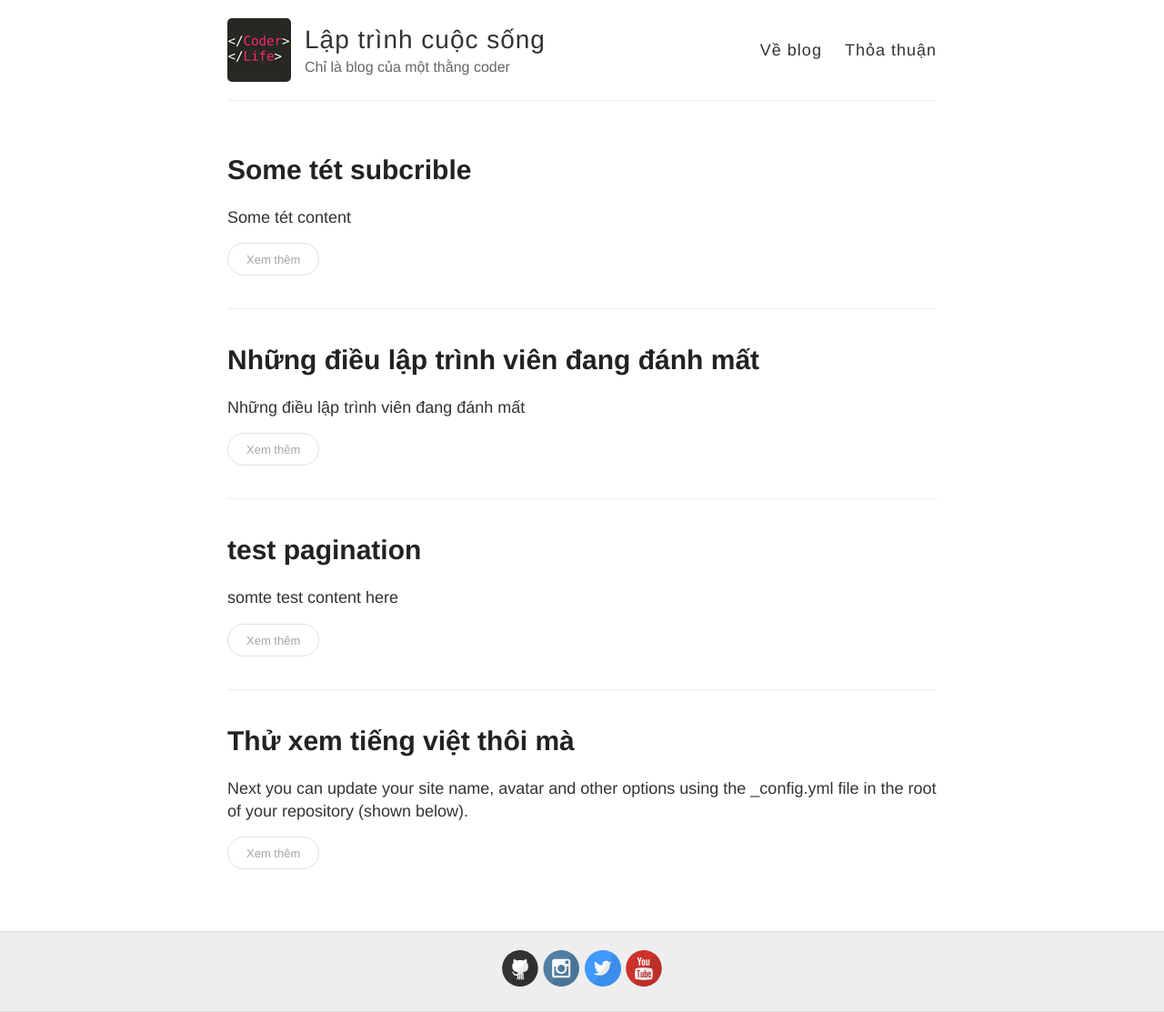
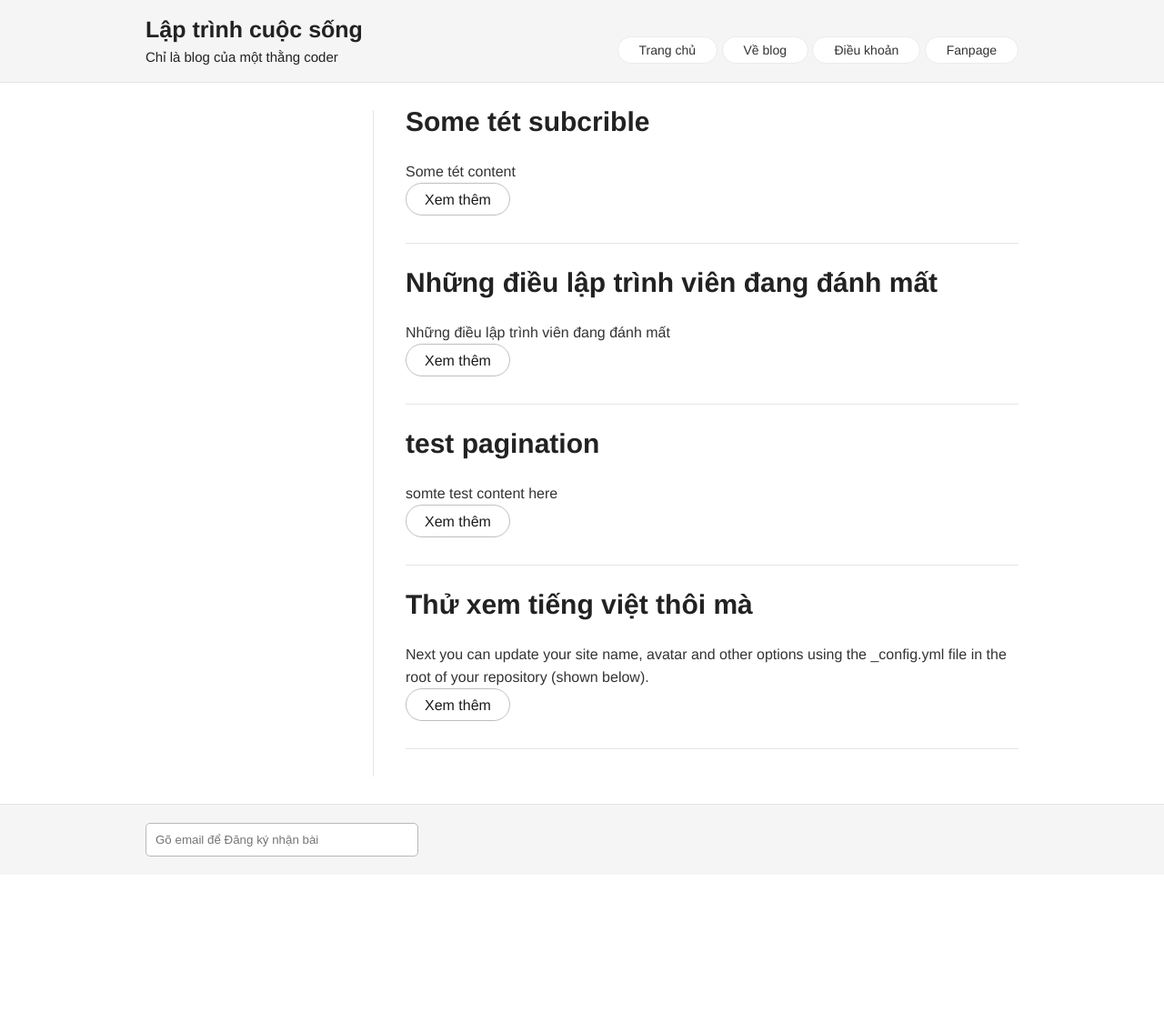
Before and after one commit to nguyentest/laptrinhcuocsong, a Jekyll site: the page built from index.html, in a window 1280 px wide. Shown: the whole page at 91% size. Built offline with Jekyll 4.4.1, drawn with Linux system fonts in a browser that asks for light colours; the list of posts is cut into pages by our own code; after the commit the page ends 962 px from its top, so only the background shows below that.

Commit message:
new template

```diff
--- /dev/null
+++ b/_includes/footer.html
@@ -0,0 +1,11 @@
+	<div class="clear"></div>
+</div>
+<div id="footer-outer">
+	<div id="footer" class="container">
+		<form>
+			<input type="text" placeholder="Gõ email để Đăng ký nhận bài">
+		</form>
+	</div>
+</div>
+</body>
+</html>
--- /dev/null
+++ b/_includes/header.html
@@ -0,0 +1,27 @@
+<!DOCTYPE HTML>
+<html>
+<head>
+	<title>{% if page.title %}{{ page.title }} – {% endif %}{{ site.name }} – {{ site.description }}</title>
+	<meta content='index, follow' name='robots'/>
+	<meta name="viewport" content="width=device-width, initial-scale=1">
+    <meta content='text/html; charset=UTF-8' http-equiv='Content-Type'/>
+    <meta content='Bùi văn nguyện, bui van nguyen, blog của Bùi văn Nguyện, tôi dám nghĩ khác, cười nhạt' name='keywords'/>
+    <meta content='Website chính thức của Bùi văn Nguyện, tôi dám nghĩ khác. Tôi chỉ là một người đam mê máy tính và thế giới web, tôi hâm mộ Google, facebook cũng như mọi website mang lại lợi ích và kết nối mọi người.' name='description'/>
+    <meta http-equiv="Cache-control" content="public">
+    <link rel='stylesheet' type='text/css' href='style.css'>
+    <link rel="alternate" type="application/rss+xml" title="{{ site.name }} - {{ site.description }}" href="{{ site.baseurl }}/feed.xml" />
+</head>
+<body>
+<div id="header-outer">
+	<div id="header" class="container">
+		<h1><a href="#">{{ site.name }}</a><span>{{ site.description }}</span></h1>
+		<ul>
+			<li><a href="#">Trang chủ</a></li>
+			<li><a href="#">Về blog</a></li>
+			<li><a href="#">Điều khoản</a></li>
+			<li><a href="#">Fanpage</a></li>
+		</ul>
+		<div class="clear"></div>
+	</div>
+</div>
+<div id="main" class="container">
--- a/_layouts/default.html
+++ b/_layouts/default.html
@@ -1,51 +1,5 @@
-<!DOCTYPE html>
-<html>
-  <head>
-    <title>{% if page.title %}{{ page.title }} – {% endif %}{{ site.name }} – {{ site.description }}</title>
-
-    {% include meta.html %}
-
-    <!--[if lt IE 9]>
-      <script src="http://html5shiv.googlecode.com/svn/trunk/html5.js"></script>
-    <![endif]-->
-
-    <link rel="stylesheet" type="text/css" href="{{ site.baseurl }}/style.css" />
-    <link rel="alternate" type="application/rss+xml" title="{{ site.name }} - {{ site.description }}" href="{{ site.baseurl }}/feed.xml" />
-
-    <!-- Created with Jekyll Now - http://github.com/barryclark/jekyll-now -->
-  </head>
-
-  <body>
-    <div class="wrapper-masthead">
-      <div class="container">
-        <header class="masthead clearfix">
-          <a href="{{ site.baseurl }}/" class="site-avatar"><img src="{{ site.avatar }}" /></a>
-
-          <div class="site-info">
-            <h1 class="site-name"><a href="{{ site.baseurl }}/">{{ site.name }}</a></h1>
-            <p class="site-description">{{ site.description }}</p>
-          </div>
-
-          <nav>
-            <a href="{{ site.baseurl }}/gioi-thieu.html">Về blog</a>
-            <a href="{{ site.baseurl }}/thoa-thuan.html">Thỏa thuận</a>
-          </nav>
-        </header>
-      </div>
-    </div>
-
-    <div id="main" role="main" class="container">
-      {{ content }}
-    </div>
-
-    <div class="wrapper-footer">
-      <div class="container">
-        <footer class="footer">
-          {% include svg-icons.html %}
-        </footer>
-      </div>
-    </div>
-
-    {% include analytics.html %}
-  </body>
-</html>
+{% include header.html %}
+<div id="content">
+{{ content }}
+</div><!-- end #content -->
+{% include footer.html %}
--- a/_layouts/post.html
+++ b/_layouts/post.html
@@ -10,7 +10,6 @@ layout: default
 
   <div class="entry">
     {{ content }}
-    {{ page.categories }}
     <div class="social-share">
         <span class='st_facebook_large' displayText='Facebook'></span>
         <span class='st_googleplus_large' displayText='Google +'></span>
--- /dev/null
+++ b/style.css
@@ -0,0 +1,280 @@
+/***************/
+/* RESET CSS
+/***************/
+
+html, body, div, span, applet, object, iframe,
+h1, h2, h3, h4, h5, h6, p, blockquote, pre,
+a, abbr, acronym, address, big, cite, code,
+del, dfn, em, img, ins, kbd, q, s, samp,
+small, strike, strong, sub, sup, tt, var,
+b, u, i, center,
+dl, dt, dd, ol, ul, li,
+fieldset, form, label, legend,
+table, caption, tbody, tfoot, thead, tr, th, td,
+article, aside, canvas, details, embed,
+figure, figcaption, footer, header, hgroup,
+menu, nav, output, ruby, section, summary,
+time, mark, audio, video {
+	margin: 0;
+	padding: 0;
+	border: 0;
+	font-size: 100%;
+	font: inherit;
+	vertical-align: baseline;
+}
+// HTML5 display-role reset for older browsers
+article, aside, details, figcaption, figure,
+footer, header, hgroup, menu, nav, section {
+	display: block;
+}
+.clear {clear: both; }
+body {
+	line-height: 1;
+}
+ol, ul {
+	list-style: none;
+}
+blockquote, q {
+	quotes: none;
+}
+blockquote:before, blockquote:after,
+q:before, q:after {
+	content: '';
+	content: none;
+}
+table {
+	border-collapse: collapse;
+	border-spacing: 0;
+}
+*, *:before, *:after {
+  -moz-box-sizing: border-box; -webkit-box-sizing: border-box; box-sizing: border-box;
+}
+
+/******************
+ *
+ *****************/
+
+
+html {
+	font-size: 100%;
+}
+
+body {
+	background: #fff;
+	font-family: Helvetica, Arial, sans-serif;
+	font-size: : 18px
+	color: #333;
+}
+
+h1 {
+  font-size: 30px;
+  font-weight: bold;
+      color: #222;
+}
+h1 a {
+    color: inherit;
+}
+
+h2 {
+  font-size: 24px;
+}
+
+h3 {
+  font-size: 20px;
+}
+
+h4 {
+  font-size: 18px;
+  color: $gray;
+}
+
+a {
+  color: #4183C4;
+  text-decoration: none;
+	cursor: pointer;
+
+}
+a:hover, a:active {
+	color: #4183C4;
+}
+.container {
+	max-width: 960px;
+	margin: 0px auto;
+}
+#header-outer {
+	background-color: #F5F5F5;
+	border-bottom: 1px solid #e5e5e5;
+	padding: 20px 0px;
+	margin-bottom: 30px;
+}
+#header h1 {
+	font-size: 25px;
+	width: 400px;
+    float: left;
+}
+#header h1 span {
+	font-size: 15px;
+    margin-top: 10px;
+    width: 400px;
+    float: left;
+    font-weight: normal;
+}
+#header ul {
+	width: 500px;
+    float: right;
+    text-align: right;
+    margin-top: 20px;
+}
+
+#header ul li {
+	display: inline;
+}
+#header ul li a {
+    color: #333;
+    display: inline-block;
+    padding: 7px 23px;
+    background-color: white;
+    border-radius: 18px;
+    border: 1px solid #ebebeb;
+    font-size: 14px;
+}
+#header ul li a:hover {
+	color: #4183C4;
+}
+#content {
+	width: 710px;
+    float: right;
+    border-left: 1px solid #e5e5e5;
+}
+#sidebar {
+	width: 250px;
+    float: left;
+    margin-bottom: 20px;
+}
+#sidebar ul li {
+	margin-bottom: 10px;
+}
+#sidebar ul li a {
+    display: block;
+    padding: 0px 40px 0px 10px;
+    border: 1px solid #e5e5e5;
+    border-right: none;
+    border-radius: 25px 0px 0px 25px;
+    height: 50px;
+    line-height: 50px;
+    color: #333;
+    text-align: right;
+    position: relative;
+}
+#sidebar ul li a:after {
+    width: 0px;
+    height: 0px;
+    content: ' ';
+    position: absolute;
+    top: 19px;
+    right: 10px;
+    border-left: 6px solid #777;
+    border-right: 10px solid transparent;
+    border-bottom: 6px solid transparent;
+    border-top: 6px solid transparent;
+}
+#sidebar ul {
+	margin-top: 60px;
+}
+#sidebar ul li a:hover {
+	border-color: #c4c4c4;
+}
+.post {
+    border-bottom: 1px solid #e5e5e5;
+    padding-bottom: 30px;
+    margin-bottom: 30px;
+    margin-left: 35px;
+    color: #333;
+}
+.post_thumbnail {
+	float: left;
+	margin-right: 30px;
+	margin-bottom: 30px;
+	width: 120px
+}
+.post h1 {
+	margin-bottom: 30px;
+}
+.post {
+	line-height: 25px;
+}
+.button{
+    display: inline-block;
+    font-weight: 500;
+    color: #1b1b1b;
+    padding: 0 20px;
+    border-radius: 18px;
+    height: 36px;
+    line-height: 36px;
+    border: 1px solid #bfbfbf;
+}
+.pagination {
+    margin-bottom: 30px;
+    margin-left: 35px;
+}
+.pagination a:nth-child(2){
+	float: right;
+}
+#footer-outer {
+	background-color: #F5F5F5;
+	border-top: 1px solid #e5e5e5;
+	padding: 20px 0px;
+	margin-top: 30px;
+}
+#footer form input {
+	padding: 10px;
+    border: 1px solid #b9b9b9;
+    width: 300px;
+    border-radius: 5px;
+    outline: none;
+}
+
+@media (max-width:960px){
+	.container {
+		max-width: 90%;
+	}
+	#header-outer {
+		margin-bottom: 10px;
+	}
+	#header h1, #header h1 span, #header ul {
+		width: 90%;
+		float: none;
+		text-align: center;
+		margin: 10px auto;
+		display: block;
+	}
+	#header ul {
+		margin-top: 20px;
+	}
+	#sidebar, #content {
+		float: none;
+		width: 100%;
+		border: none;
+	}
+	#sidebar ul {
+		margin-top: 0px;
+	}
+	#sidebar ul li {
+		display: inline-block;
+	}
+	#sidebar ul li a {
+		display: inline;
+		padding: 10px;
+    	border: 1px solid #e5e5e5;
+    	border-radius: 4px;
+    	text-align: center;
+	}
+	#sidebar ul li a:after {
+		display: none;
+	}
+
+	.post {
+		padding: 0px;
+		margin-left: 0px;
+	}
+}
--- a/style.scss
+++ /dev/null
@@ -1,310 +0,0 @@
----
----
-
-//
-// IMPORTS
-//
-
-@import "reset";
-@import "variables";
-// Syntax highlighting @import is at the bottom of this file
-
-/**************/
-/* BASE RULES */
-/**************/
-
-html {
-  font-size: 100%;
-}
-
-body {
-	background: $white;
-  font: 18px/1.4 $helvetica;
-  color: $darkGray;
-}
-
-.button{
-    display: inline-block;
-    font-weight: 500;
-    color: #a5a5a5;
-    padding: 0 20px;
-    border-radius: 18px;
-    height: 36px;
-    line-height: 36px;
-    border: 1px solid #e2e2e2;
-    font-size: 13px;
-}
-
-.container {
-  margin: 0 auto;
-  max-width: 800px;
-  padding: 0 10px;
-  width: 100%;
-}
-
-h1, h2, h3, h4, h5, h6 {
-  font-family: $helveticaNeue;
-  color: $darkerGray;
-  font-weight: bold;
-
-  line-height: 1.7;
-  margin: 1em 0 15px;
-  padding: 0;
-
-  @include mobile {
-    line-height: 1.4;
-  }
-}
-
-h1 {
-  font-size: 30px;
-  a {
-    color: inherit;
-  }
-}
-
-h2 {
-  font-size: 24px;
-}
-
-h3 {
-  font-size: 20px;
-}
-
-h4 {
-  font-size: 18px;
-  color: $gray;
-}
-
-p {
-  margin: 15px 0;
-}
-
-a {
-  color: $blue;
-  text-decoration: none;
-	cursor: pointer;
-  &:hover, &:active {
-    color: $blue;
-  }
-}
-
-ul, ol {
-  margin: 15px 0;
-  padding-left: 30px;
-}
-
-ul {
-  list-style-type: disc;
-}
-
-ol {
-  list-style-type: decimal;
-}
-
-ol ul, ul ol, ul ul, ol ol {
-  margin: 0;
-}
-
-ul ul, ol ul {
-  list-style-type: circle;
-}
-
-em, i {
-  font-style: italic;
-}
-
-strong, b {
-  font-weight: bold;
-}
-
-img {
-  max-width: 100%;
-}
-
-// Fixes images in popup boxes from Google Translate
-.gmnoprint img {
-  max-width: none;
-}
-
-.date {
-  font-style: italic;
-  color: $gray;
-}
-
-// Specify the color of the selection
-::-moz-selection {
-  color: $black;
-  background: $lightGray;
-}
-::selection {
-  color: $black;
-  background: $lightGray;
-}
-
-// Nicolas Gallagher's micro clearfix hack
-// http://nicolasgallagher.com/micro-clearfix-hack/
-.clearfix:before,
-.clearfix:after {
-    content: " ";
-    display: table;
-}
-
-.clearfix:after {
-    clear: both;
-}
-
-/*********************/
-/* LAYOUT / SECTIONS */
-/*********************/
-
-//
-// .masthead
-//
-
-.wrapper-masthead {
-  margin-bottom: 50px;
-}
-
-.masthead {
-  padding: 20px 0;
-  border-bottom: 1px solid $lightGray;
-
-  @include mobile {
-    text-align: center;
-  }
-}
-
-.site-avatar {
-  float: left;
-  width: 70px;
-  height: 70px;
-  margin-right: 15px;
-
-  @include mobile {
-    float: none;
-    display: block;
-    margin: 0 auto;
-  }
-
-  img {
-    border-radius: 5px;
-  }
-}
-
-.site-info {
-  float: left;
-
-  @include mobile {
-    float: none;
-    display: block;
-    margin: 0 auto;
-  }
-}
-
-.site-name {
-  margin: 0;
-  color: $darkGray;
-  cursor: pointer;
-  font-family: $helveticaNeue;
-  font-weight: 300;
-  font-size: 28px;
-  letter-spacing: 1px;
-}
-
-.site-description {
-  margin: -5px 0 0 0;
-  color: $gray;
-  font-size: 16px;
-
-  @include mobile {
-    margin: 3px 0;
-  }
-}
-
-nav {
-  float: right;
-  margin-top: 23px; // @TODO: Vertically middle align
-  font-family: $helveticaNeue;
-  font-size: 18px;
-
-  @include mobile {
-    float: none;
-    margin-top: 9px;
-    display: block;
-    font-size: 16px;
-  }
-
-  a {
-    margin-left: 20px;
-    color: $darkGray;
-    text-align: right;
-    font-weight: 300;
-    letter-spacing: 1px;
-
-    @include mobile {
-      margin: 0 10px;
-      color: $blue;
-    }
-  }
-}
-
-//
-// .main
-//
-
-.posts > .post {
-  padding-bottom: 2em;
-  border-bottom: 1px solid $lightGray;
-}
-
-.posts > .post:last-child {
-  padding-bottom: 1em;
-  border-bottom: none;
-}
-
-.post {
-  blockquote {
-    margin: 1.8em .8em;
-    border-left: 2px solid $gray;
-    padding: 0.1em 1em;
-    color: $gray;
-    font-size: 22px;
-    font-style: italic;
-  }
-
-  .comments {
-    margin-top: 10px;
-  }
-
-  .read-more {
-    text-transform: uppercase;
-    font-size: 15px;
-  }
-}
-
-.entry{
-  margin-bottom: 30px;
-  border-bottom: 1px solid $lightGray;
-}
-
-.social-share {
-  margin-top: 30px;
-}
-
-.wrapper-footer {
-  margin-top: 50px;
-  border-top: 1px solid #ddd;
-  border-bottom: 1px solid #ddd;
-  background-color: $lightGray;
-}
-
-footer {
-  padding: 20px 0;
-  text-align: center;
-}
-
-// Settled on moving the import of syntax highlighting to the bottom of the CSS
-// ... Otherwise it really bloats up the top of the CSS file and makes it difficult to find the start
-@import "highlights";
-@import "svg-icons";
```
Also changed, not shown: _includes/sidebar.html (added, +10 -0 lines), images/config.png (deleted), images/first-post.png (deleted), images/jekyll-logo.png (deleted), images/step1.gif (deleted).
